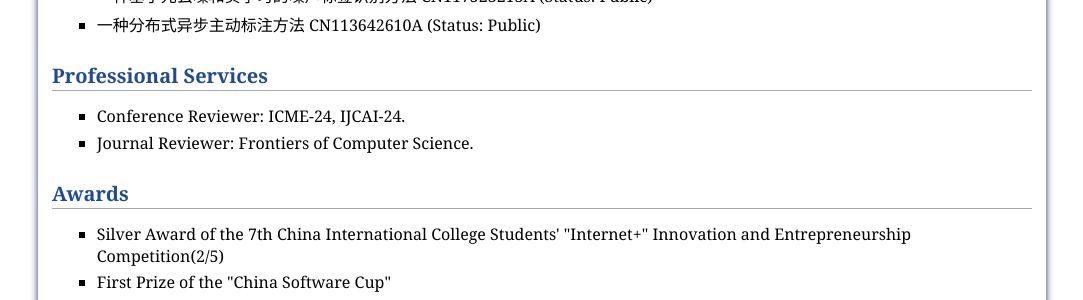
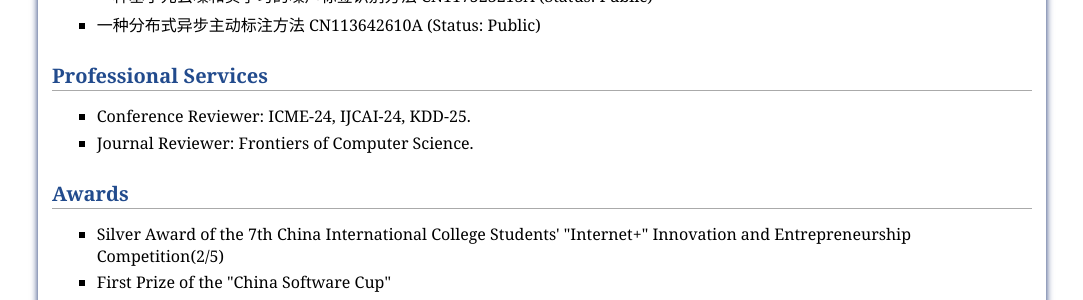
Before and after one commit to ioter-chen/Links_Z.github.io, a Jekyll site: the page index.html, which Jekyll copies as it is, in a window 1280 px wide and 900 px high, scrolled down 2147 px. Shown: the part 427-727 px from the top of the window, without its empty margins (98-1181 px from the left). Built offline with Jekyll 4.4.1, drawn with Linux system fonts in a browser that asks for light colours.

Commit message:
Update index.html

```diff
--- a/index.html
+++ b/index.html
@@ -283,7 +283,7 @@
 <font size="3">
 
 <ul>
-<li>Conference Reviewer: ICME-24, IJCAI-24. </li>
+<li>Conference Reviewer: ICME-24, IJCAI-24, KDD-25. </li>
 <li>Journal Reviewer: Frontiers of Computer Science. </li>
 </ul>
 
```
